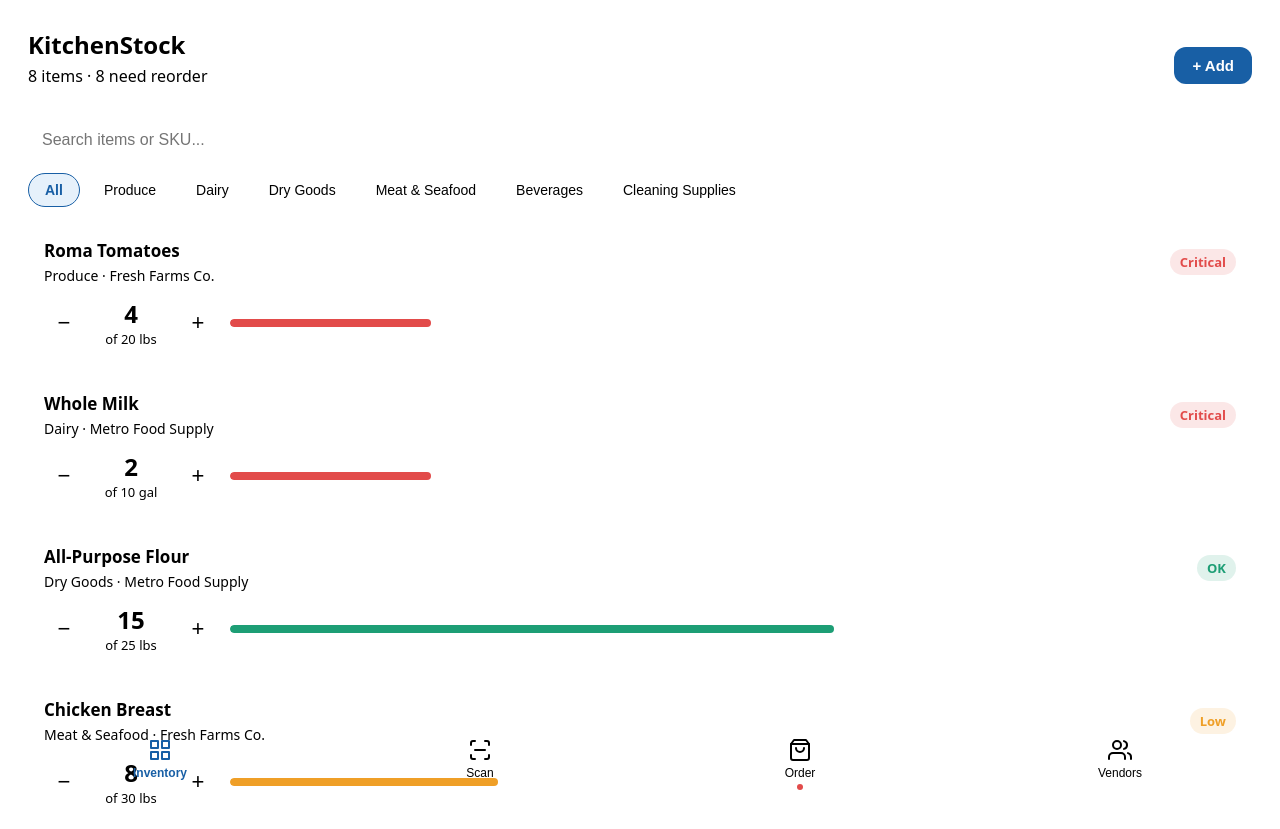
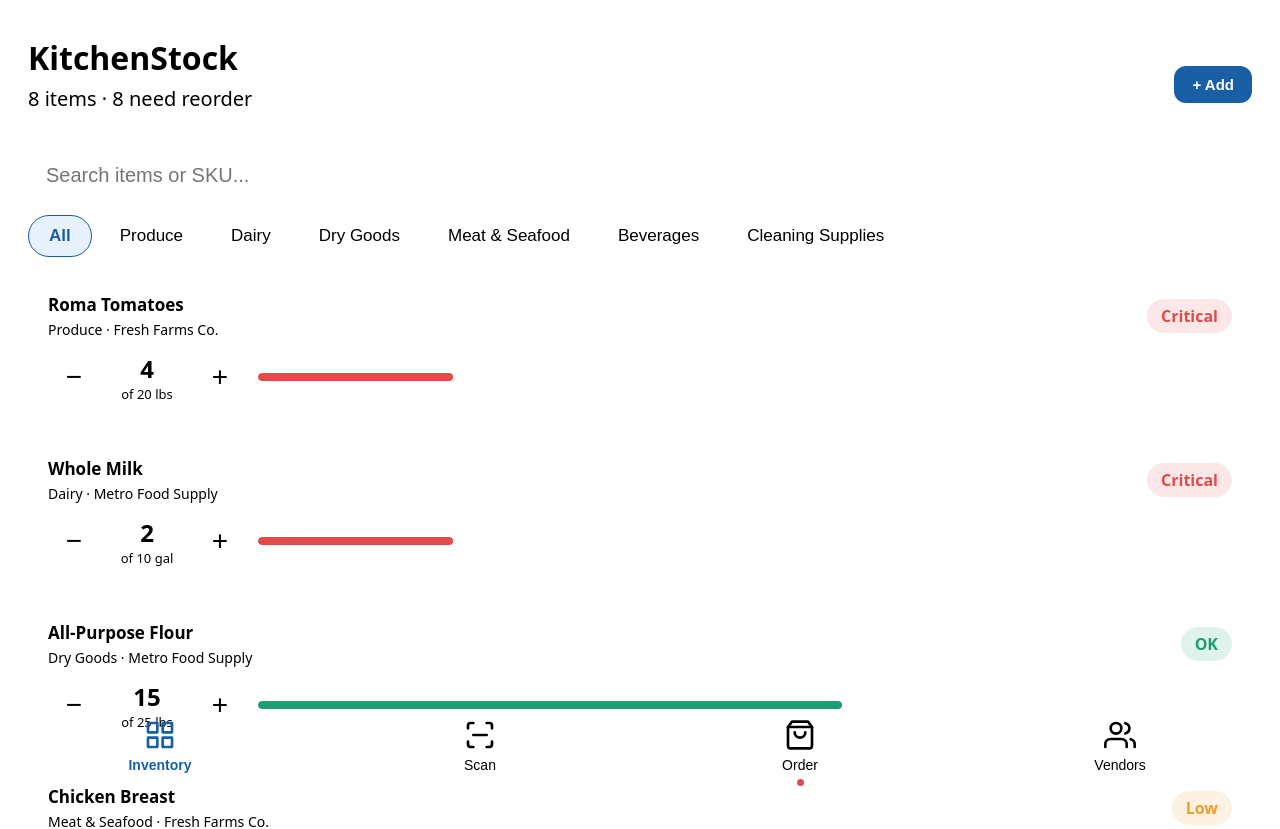
Before and after one commit to tastebuds-wq/kitchenstock, a React (Create React App) app: page / in a window 1280 px wide. Shown: the top 829 px of the page. Built offline with nearby package versions, Linux system fonts and the light colour scheme.

Commit message:
Update App.js

```diff
--- a/src/App.js
+++ b/src/App.js
@@ -170,34 +170,34 @@ export default function App() {
     navigator.clipboard.writeText(lines).then(() => showToast("Order copied!"));
   };
 
-  const fs = 16;
+  const fs = 20;
   const s = {
-    wrap: { fontFamily: "system-ui, sans-serif", width: "100%", maxWidth: "100vw", margin: 0, paddingBottom: 80, boxSizing: "border-box", overflowX: "hidden" },
-    header: { padding: "20px 20px 0", display: "flex", justifyContent: "space-between", alignItems: "center" },
-    title: { fontSize: 24, fontWeight: 700, color: "var(--color-text-primary)", margin: 0 },
-    sub: { fontSize: fs, color: "var(--color-text-secondary)", marginTop: 4 },
+    wrap: { fontFamily: "system-ui, sans-serif", width: "100%", maxWidth: "100vw", margin: 0, paddingBottom: 100, boxSizing: "border-box", overflowX: "hidden" },
+    header: { padding: "28px 20px 0", display: "flex", justifyContent: "space-between", alignItems: "center" },
+    title: { fontSize: 32, fontWeight: 700, color: "var(--color-text-primary)", margin: 0 },
+    sub: { fontSize: fs, color: "var(--color-text-secondary)", marginTop: 6 },
     nav: { position: "fixed", bottom: 0, left: 0, right: 0, background: "var(--color-background-primary)", borderTop: "0.5px solid var(--color-border-tertiary)", display: "flex", zIndex: 10 },
-    navBtn: (a) => ({ flex: 1, padding: "12px 0 10px", border: "none", background: "none", cursor: "pointer", fontSize: 12, color: a ? "#185FA5" : "var(--color-text-secondary)", fontWeight: a ? 700 : 400, display: "flex", flexDirection: "column", alignItems: "center", gap: 4 }),
-    navDot: { width: 6, height: 6, borderRadius: "50%", background: "#E24B4A" },
-    input: { flex: 1, padding: "12px 14px", borderRadius: 12, border: "0.5px solid var(--color-border-secondary)", fontSize: fs, background: "var(--color-background-secondary)", color: "var(--color-text-primary)" },
-    chip: (a) => ({ padding: "8px 16px", borderRadius: 20, border: "0.5px solid " + (a ? "#185FA5" : "var(--color-border-tertiary)"), background: a ? "#E6F1FB" : "var(--color-background-secondary)", color: a ? "#185FA5" : "var(--color-text-secondary)", fontSize: 14, cursor: "pointer", whiteSpace: "nowrap", fontWeight: a ? 700 : 400 }),
-    card: { background: "var(--color-background-primary)", borderRadius: 16, border: "0.5px solid var(--color-border-tertiary)", padding: "16px", margin: "0 20px 12px" },
-    badge: (c) => ({ fontSize: 13, padding: "4px 10px", borderRadius: 20, background: c + "22", color: c, fontWeight: 700 }),
-    qtyBtn: { width: 40, height: 40, borderRadius: 10, border: "0.5px solid var(--color-border-secondary)", background: "var(--color-background-secondary)", cursor: "pointer", fontSize: 22, display: "flex", alignItems: "center", justifyContent: "center", color: "var(--color-text-primary)" },
-    bigBtn: { width: "100%", padding: "16px", borderRadius: 14, border: "none", background: "#185FA5", color: "#fff", fontSize: 17, fontWeight: 700, cursor: "pointer", marginTop: 14 },
+    navBtn: (a) => ({ flex: 1, padding: "16px 0 14px", border: "none", background: "none", cursor: "pointer", fontSize: 14, color: a ? "#185FA5" : "var(--color-text-secondary)", fontWeight: a ? 700 : 400, display: "flex", flexDirection: "column", alignItems: "center", gap: 6 }),
+    navDot: { width: 7, height: 7, borderRadius: "50%", background: "#E24B4A" },
+    input: { flex: 1, padding: "16px 18px", borderRadius: 14, border: "0.5px solid var(--color-border-secondary)", fontSize: fs, background: "var(--color-background-secondary)", color: "var(--color-text-primary)" },
+    chip: (a) => ({ padding: "10px 20px", borderRadius: 24, border: "0.5px solid " + (a ? "#185FA5" : "var(--color-border-tertiary)"), background: a ? "#E6F1FB" : "var(--color-background-secondary)", color: a ? "#185FA5" : "var(--color-text-secondary)", fontSize: 17, cursor: "pointer", whiteSpace: "nowrap", fontWeight: a ? 700 : 400 }),
+    card: { background: "var(--color-background-primary)", borderRadius: 18, border: "0.5px solid var(--color-border-tertiary)", padding: "20px", margin: "0 20px 14px" },
+    badge: (c) => ({ fontSize: 16, padding: "6px 14px", borderRadius: 24, background: c + "22", color: c, fontWeight: 700 }),
+    qtyBtn: { width: 52, height: 52, borderRadius: 14, border: "0.5px solid var(--color-border-secondary)", background: "var(--color-background-secondary)", cursor: "pointer", fontSize: 28, display: "flex", alignItems: "center", justifyContent: "center", color: "var(--color-text-primary)" },
+    bigBtn: { width: "100%", padding: "20px", borderRadius: 16, border: "none", background: "#185FA5", color: "#fff", fontSize: 20, fontWeight: 700, cursor: "pointer", marginTop: 16 },
     modal: { position: "fixed", inset: 0, background: "rgba(0,0,0,0.4)", zIndex: 100, display: "flex", alignItems: "flex-end" },
-    modalBox: { width: "100%", background: "var(--color-background-primary)", borderRadius: "20px 20px 0 0", padding: "24px 20px 48px" },
-    label: { fontSize: 14, color: "var(--color-text-secondary)", marginBottom: 6, display: "block" },
-    formInput: { width: "100%", padding: "12px 14px", borderRadius: 12, border: "0.5px solid var(--color-border-secondary)", fontSize: fs, background: "var(--color-background-secondary)", color: "var(--color-text-primary)", boxSizing: "border-box", marginBottom: 12 },
-    toast: { position: "fixed", top: 24, left: "50%", transform: "translateX(-50%)", background: "#185FA5", color: "#fff", padding: "12px 24px", borderRadius: 28, fontSize: 15, fontWeight: 700, zIndex: 300, whiteSpace: "nowrap" },
-    sectionTitle: { fontSize: 14, fontWeight: 700, color: "var(--color-text-secondary)", padding: "16px 20px 8px", textTransform: "uppercase", letterSpacing: "0.05em" },
+    modalBox: { width: "100%", background: "var(--color-background-primary)", borderRadius: "24px 24px 0 0", padding: "28px 20px 56px" },
+    label: { fontSize: 17, color: "var(--color-text-secondary)", marginBottom: 8, display: "block" },
+    formInput: { width: "100%", padding: "16px 18px", borderRadius: 14, border: "0.5px solid var(--color-border-secondary)", fontSize: fs, background: "var(--color-background-secondary)", color: "var(--color-text-primary)", boxSizing: "border-box", marginBottom: 14 },
+    toast: { position: "fixed", top: 28, left: "50%", transform: "translateX(-50%)", background: "#185FA5", color: "#fff", padding: "14px 28px", borderRadius: 32, fontSize: 18, fontWeight: 700, zIndex: 300, whiteSpace: "nowrap" },
+    sectionTitle: { fontSize: 17, fontWeight: 700, color: "var(--color-text-secondary)", padding: "20px 20px 10px", textTransform: "uppercase", letterSpacing: "0.05em" },
   };
 
   const navIcons = {
-    Inventory: <svg width="24" height="24" viewBox="0 0 24 24" fill="none" stroke="currentColor" strokeWidth="2" strokeLinecap="round" strokeLinejoin="round"><rect x="3" y="3" width="7" height="7"/><rect x="14" y="3" width="7" height="7"/><rect x="14" y="14" width="7" height="7"/><rect x="3" y="14" width="7" height="7"/></svg>,
-    Scan: <svg width="24" height="24" viewBox="0 0 24 24" fill="none" stroke="currentColor" strokeWidth="2" strokeLinecap="round" strokeLinejoin="round"><path d="M3 7V5a2 2 0 0 1 2-2h2M17 3h2a2 2 0 0 1 2 2v2M21 17v2a2 2 0 0 1-2 2h-2M7 21H5a2 2 0 0 1-2-2v-2"/><line x1="7" y1="12" x2="17" y2="12"/></svg>,
-    Order: <svg width="24" height="24" viewBox="0 0 24 24" fill="none" stroke="currentColor" strokeWidth="2" strokeLinecap="round" strokeLinejoin="round"><path d="M6 2L3 6v14a2 2 0 0 0 2 2h14a2 2 0 0 0 2-2V6l-3-4z"/><line x1="3" y1="6" x2="21" y2="6"/><path d="M16 10a4 4 0 0 1-8 0"/></svg>,
-    Vendors: <svg width="24" height="24" viewBox="0 0 24 24" fill="none" stroke="currentColor" strokeWidth="2" strokeLinecap="round" strokeLinejoin="round"><path d="M17 21v-2a4 4 0 0 0-4-4H5a4 4 0 0 0-4 4v2"/><circle cx="9" cy="7" r="4"/><path d="M23 21v-2a4 4 0 0 0-3-3.87"/><path d="M16 3.13a4 4 0 0 1 0 7.75"/></svg>,
+    Inventory: <svg width="32" height="32" viewBox="0 0 24 24" fill="none" stroke="currentColor" strokeWidth="2" strokeLinecap="round" strokeLinejoin="round"><rect x="3" y="3" width="7" height="7"/><rect x="14" y="3" width="7" height="7"/><rect x="14" y="14" width="7" height="7"/><rect x="3" y="14" width="7" height="7"/></svg>,
+    Scan: <svg width="32" height="32" viewBox="0 0 24 24" fill="none" stroke="currentColor" strokeWidth="2" strokeLinecap="round" strokeLinejoin="round"><path d="M3 7V5a2 2 0 0 1 2-2h2M17 3h2a2 2 0 0 1 2 2v2M21 17v2a2 2 0 0 1-2 2h-2M7 21H5a2 2 0 0 1-2-2v-2"/><line x1="7" y1="12" x2="17" y2="12"/></svg>,
+    Order: <svg width="32" height="32" viewBox="0 0 24 24" fill="none" stroke="currentColor" strokeWidth="2" strokeLinecap="round" strokeLinejoin="round"><path d="M6 2L3 6v14a2 2 0 0 0 2 2h14a2 2 0 0 0 2-2V6l-3-4z"/><line x1="3" y1="6" x2="21" y2="6"/><path d="M16 10a4 4 0 0 1-8 0"/></svg>,
+    Vendors: <svg width="32" height="32" viewBox="0 0 24 24" fill="none" stroke="currentColor" strokeWidth="2" strokeLinecap="round" strokeLinejoin="round"><path d="M17 21v-2a4 4 0 0 0-4-4H5a4 4 0 0 0-4 4v2"/><circle cx="9" cy="7" r="4"/><path d="M23 21v-2a4 4 0 0 0-3-3.87"/><path d="M16 3.13a4 4 0 0 1 0 7.75"/></svg>,
   };
 
   return (
```
